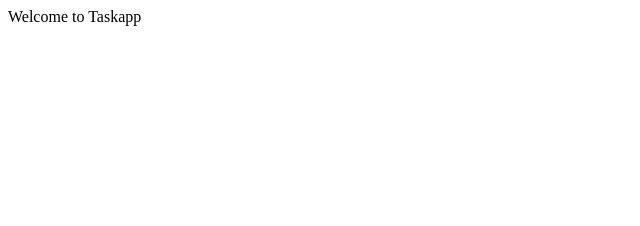
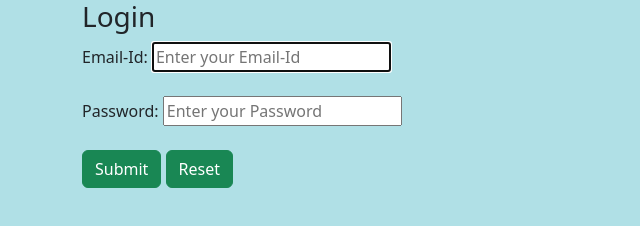
Before and after one commit to JayanthiSaravanan/-D-Jayanthi-Taskapp.zip-, a plain HTML site: page index.html in a window 1280 px wide. Shown: the whole page, without its empty margins (0-640 px from the left). Drawn offline with nearby package versions, Linux system fonts and the light colour scheme.

Commit message:
Update index.html

```diff
--- a/index.html
+++ b/index.html
@@ -2,11 +2,45 @@
 <html>
 
 <head>
-    <title> TaskApp </title>
+
+  <meta charset="utf-8">
+  <meta name="viewport" content="width=device-width, initial-scale=1">
+  <!-- CSS only -->
+  <link href="https://cdn.jsdelivr.net/npm/bootstrap@5.2.0-beta1/dist/css/bootstrap.min.css" rel="stylesheet"
+    integrity="sha384-0evHe/X+R7YkIZDRvuzKMRqM+OrBnVFBL6DOitfPri4tjfHxaWutUpFmBp4vmVor" crossorigin="anonymous">
+
+  <link rel="stylesheet" href="css/style.css">
+
+  <script src="https://cdn.jsdelivr.net/npm/bootstrap@5.2.0-beta1/dist/js/bootstrap.bundle.min.js"
+    integrity="sha384-pprn3073KE6tl6bjs2QrFaJGz5/SUsLqktiwsUTF55Jfv3qYSDhgCecCxMW52nD2"
+    crossorigin="anonymous"></script>
 </head>
 
 <body>
-    Welcome to Taskapp
+
+  <div class="container">
+    <h3> Login </h3>
+
+    <div class="row">
+      <div class="col-md-4">
+
+        <label for="Email-Id">Email-Id:</label>
+        <input type="text" id="Email-Id" name="Email-Id" placeholder="Enter your Email-Id" required autofocus><br><br>
+
+        <label for="Password">Password:</label>
+        <input type="text" id="Password" name="Password" placeholder="Enter your Password"><br><br>
+      </div>
+    </div>
+
+
+    <button type="button" class="btn btn-success">Submit</button>
+    <button type="button" class="btn btn-success">Reset</button>
+
+  </div>
+
+
+
+
 
 </body>
 
```
